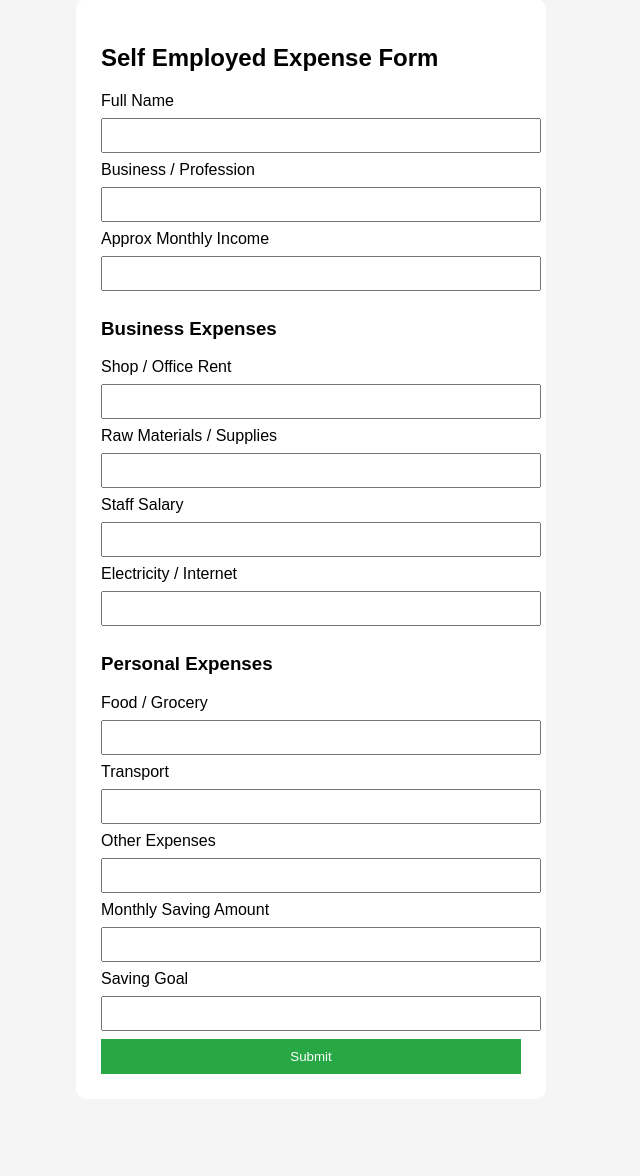
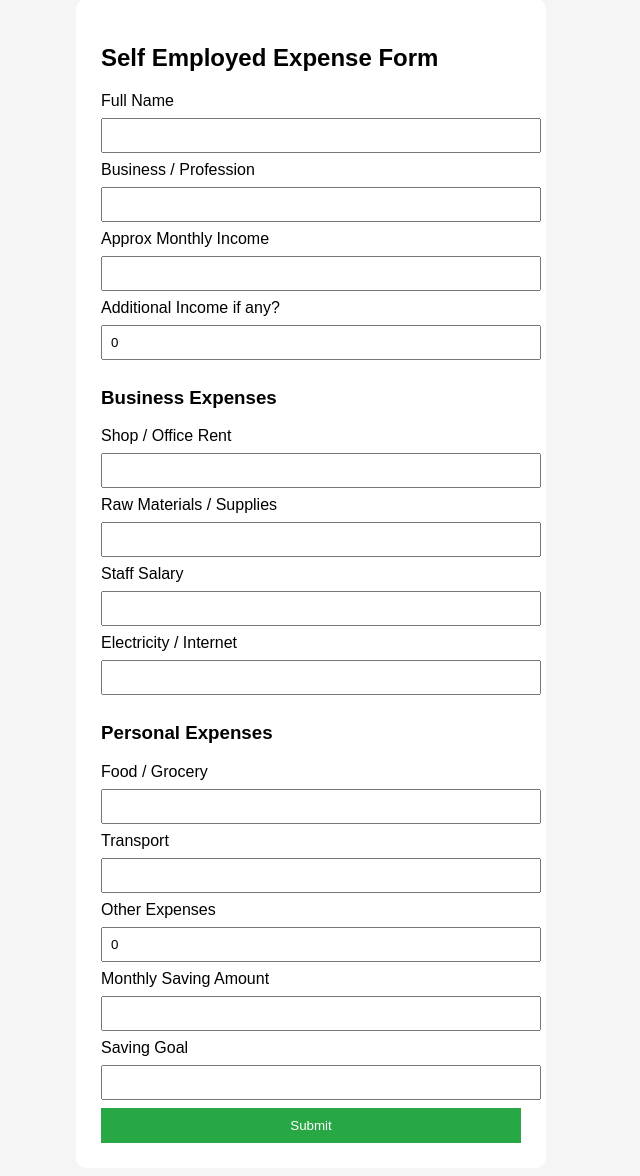
Before and after one commit to Yashvi-Nikam/Expense_Management, a PHP site: page /selfemployed_form.html in a window 1280 px wide. Shown: the part 41-1217 px from the top of the page, without its empty margins (329-969 px from the left). Before the commit the page ends 1115 px from the top, so only its background shows below. Run offline with PHP 8.4, Linux system fonts and the light colour scheme.

Commit message:
form fields modifications

```diff
--- a/selfemployed_form.html
+++ b/selfemployed_form.html
@@ -86,6 +86,8 @@ button{
 <input type="text" name="business" required>
 <label>Approx Monthly Income</label>
 <input type="text" id="income" name="income" required>
+<label>Additional Income if any?</label>
+<input type="text" id="extra_income" name="extra_income" value=0>
 <h3>Business Expenses</h3>
 <label>Shop / Office Rent</label>
 <input type="text" id="rent" name="rent_expense">
@@ -101,7 +103,7 @@ button{
 <label>Transport</label>
 <input type="text" id="transport" name="transport_expense" required>
 <label>Other Expenses</label>
-<input type="text" name="other_expense">
+<input type="text" id="other" name="other_expense" value=0>
 <label>Monthly Saving Amount</label>
 <input type="text" id="saving" name="saving" required>
 <label>Saving Goal</label>
--- a/student_form.php
+++ b/student_form.php
@@ -97,6 +97,7 @@ STORE GOALS
 mysqli_query($conn, "INSERT INTO goals (user_id, goal_purpose, goal_amount, savings_amount, start_month, start_year)
 VALUES ('$user_id', '$saving_goal', '$goal_amount', '$calculated_monthly_saving', '$current_month', '$current_year')");
 
+
 /* --------------------------
 SUCCESS MESSAGE
 ---------------------------*/
--- a/unemp.html
+++ b/unemp.html
@@ -77,6 +77,8 @@ button{
 </select>
 <label>Monthly Available Budget</label>
 <input type="text" id="budget" name="budget" required>
+<label>Any Extra income if any?</label>
+<input type="text" id="extra_budget" name="extra_budget" value=0>
 <h3>Monthly Expenses</h3>
 <label>Food Expense</label>
 <input type="text" id="food" name="food_expense">
@@ -85,9 +87,9 @@ button{
 <label>Mobile / Internet</label>
 <input type="text" id="internet" name="internet_expense" required>
 <label>Learning / Job Search Expense</label>
-<input type="text" id="learning" name="learning_expense">
+<input type="text" id="learning" name="learning_expense" required>
 <label>Other Expenses</label>
-<input type="text" id="other" name="other_expense">
+<input type="text" id="other" name="other_expense" value=0>
 <label>Monthly Saving Amount</label>
 <input type="text" id="saving" name="saving" required>
 <label>Saving Goal</label>
```
